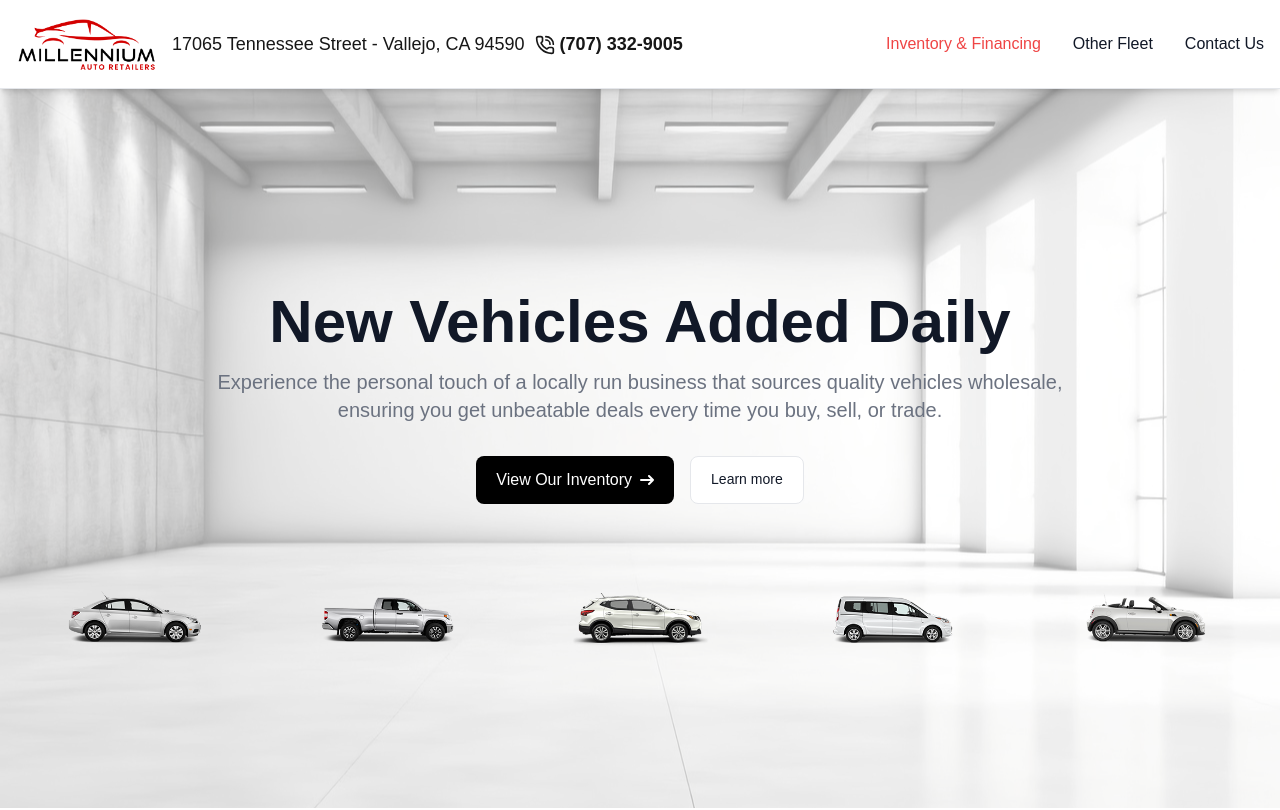
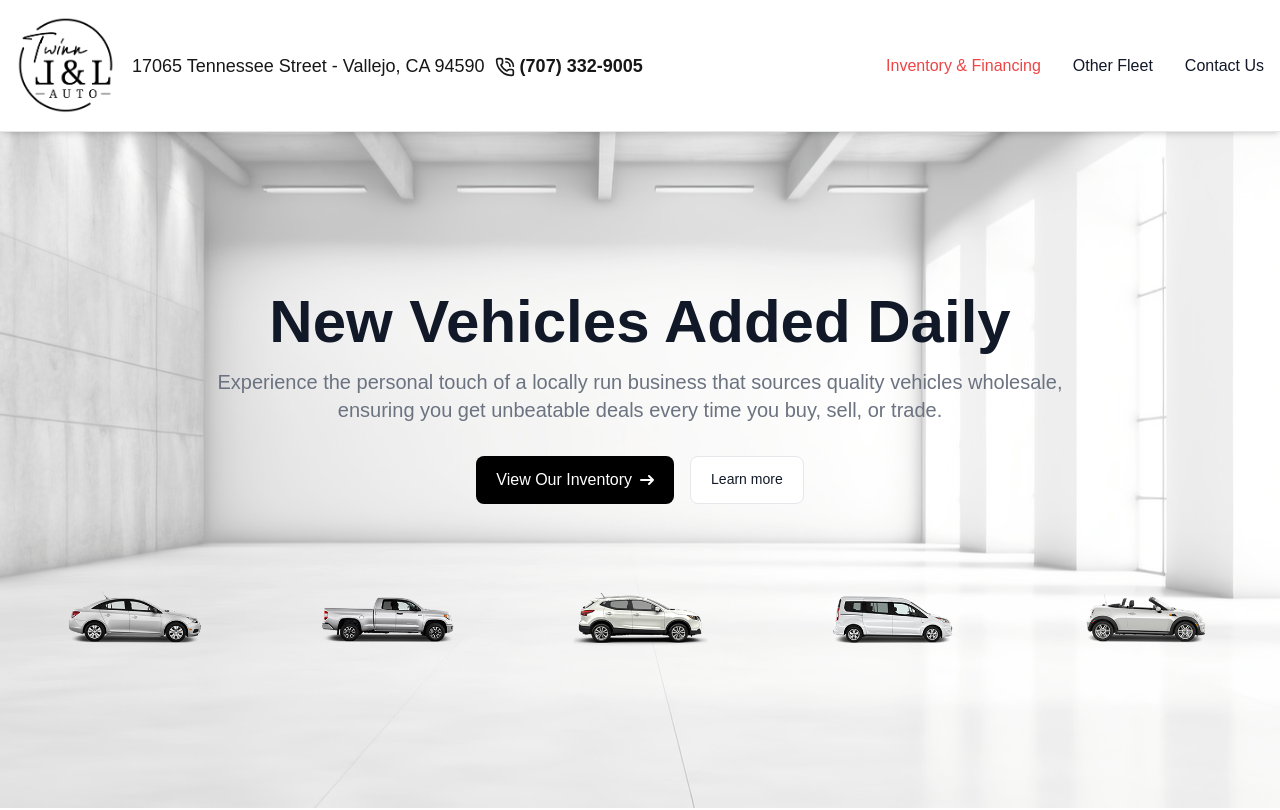
Before and after one commit to lenichols/twinnlandlauto, a Next.js app: page / in a window 1280 px wide. Shown: the top 810 px of the page. Built offline with nearby package versions, Linux system fonts and the light colour scheme.

Commit message:
logo swap

```diff
--- a/src/components/Navbar.tsx
+++ b/src/components/Navbar.tsx
@@ -19,11 +19,11 @@ export function NavbarComponent() {
         <div className="flex flex-col items-center md:flex-row md:items-center md:space-x-4 w-full">
           <div className="flex flex-col items-center md:flex-row md:items-center md:space-x-4">
             <Image
-              src="/images/MillenniumAutoRetailers.png"
-              alt="Millennium Auto Logo"
-              width={140}
+              src="/images/twinnlandl.png"
+              alt="Twinn L&L Logo"
+              width={100}
               height={87}
-              className="h-auto w-[140px]"
+              className="h-auto w-[100px]"
             />
             <div className="text-center md:text-left text-sm md:text-sm lg:text-lg dark:text-red-500 mt-2 md:mt-0">
               17065 Tennessee Street - Vallejo, CA 94590&nbsp;&nbsp;
```
Also changed, not shown: public/images/twinnlandl.png (added).
